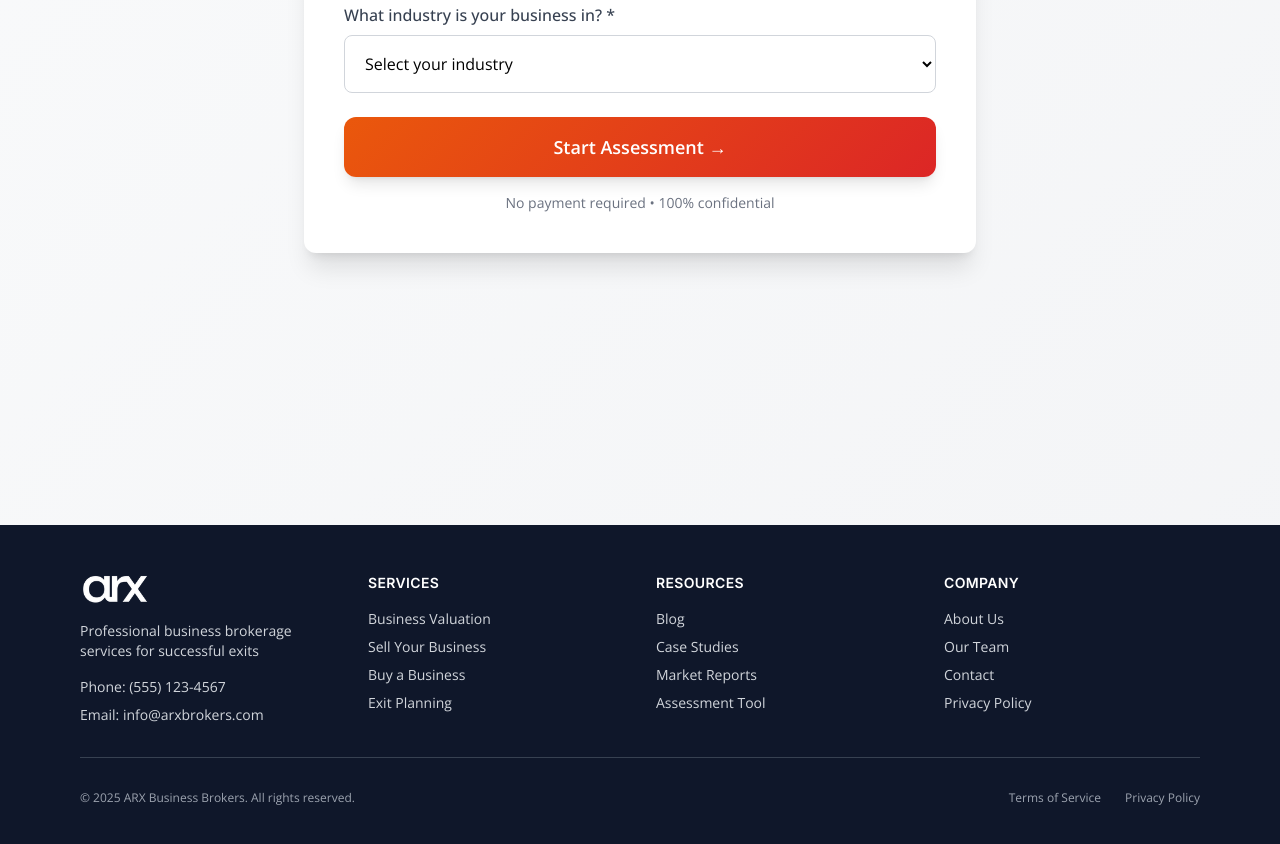
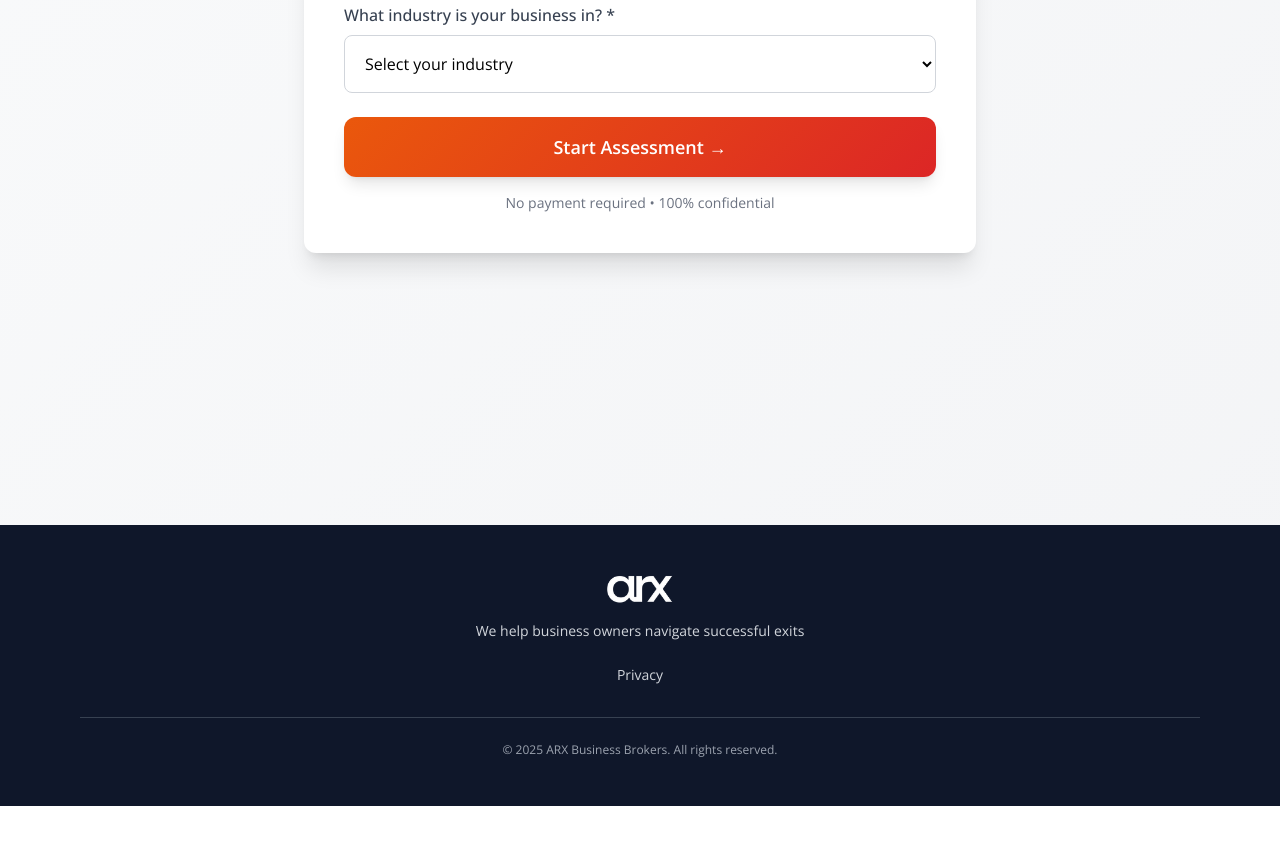
Before and after one commit to brechtarx/exit-score, a website: page index.html in a window 1280 px wide. Shown: the part 444-1288 px from the top of the page. After the commit the page ends 1250 px from the top, so only its background shows below. Drawn offline with nearby package versions, Linux system fonts and the light colour scheme.

Commit message:
Update footer to match exact content and layout from arxbrokers.com

```diff
--- a/index.html
+++ b/index.html
@@ -1156,65 +1156,22 @@
     <!-- Footer -->
     <footer class="bg-slate-900 text-white py-12 mt-16">
         <div class="max-w-6xl mx-auto px-4">
-            <div class="grid grid-cols-1 md:grid-cols-4 gap-8">
-                <!-- Company Info -->
-                <div class="md:col-span-1">
-                    <div class="flex items-center mb-4">
+            <div class="text-center">
+                <div class="flex items-center justify-center mb-4">
                     <img src="/logo-white.png" alt="ARX Business Brokers" class="h-8 w-auto"
                          onerror="this.style.display='none'; document.getElementById('footerFallbackLogo').style.display='block';">
                     <div id="footerFallbackLogo" style="display:none;" class="logo-text text-2xl text-white lowercase font-bold">arx</div>
                 </div>
-                    <p class="text-sm text-gray-300 mb-4">
-                        Professional business brokerage services for successful exits
+                <p class="text-sm text-gray-300 mb-6">
+                    We help business owners navigate successful exits
                 </p>
-                    <div class="space-y-2 text-sm text-gray-300">
-                        <p>Phone: (555) 123-4567</p>
-                        <p>Email: info@arxbrokers.com</p>
+                <div class="flex justify-center space-x-8 text-sm text-gray-300">
+                    <a href="https://arxbrokers.com/privacy" class="hover:text-white transition-colors">Privacy</a>
                 </div>
-                </div>
-
-                <!-- Services -->
-                <div>
-                    <h3 class="text-sm font-semibold text-white uppercase tracking-wide mb-4">Services</h3>
-                    <ul class="space-y-2 text-sm text-gray-300">
-                        <li><a href="https://arxbrokers.com/business-valuation" class="hover:text-white transition-colors">Business Valuation</a></li>
-                        <li><a href="https://arxbrokers.com/sell-business" class="hover:text-white transition-colors">Sell Your Business</a></li>
-                        <li><a href="https://arxbrokers.com/buy-business" class="hover:text-white transition-colors">Buy a Business</a></li>
-                        <li><a href="https://arxbrokers.com/consulting" class="hover:text-white transition-colors">Exit Planning</a></li>
-                    </ul>
-                </div>
-
-                <!-- Resources -->
-                <div>
-                    <h3 class="text-sm font-semibold text-white uppercase tracking-wide mb-4">Resources</h3>
-                    <ul class="space-y-2 text-sm text-gray-300">
-                        <li><a href="https://arxbrokers.com/blog" class="hover:text-white transition-colors">Blog</a></li>
-                        <li><a href="https://arxbrokers.com/case-studies" class="hover:text-white transition-colors">Case Studies</a></li>
-                        <li><a href="https://arxbrokers.com/market-reports" class="hover:text-white transition-colors">Market Reports</a></li>
-                        <li><a href="/" class="hover:text-white transition-colors">Assessment Tool</a></li>
-                    </ul>
-                </div>
-
-                <!-- Company -->
-                <div>
-                    <h3 class="text-sm font-semibold text-white uppercase tracking-wide mb-4">Company</h3>
-                    <ul class="space-y-2 text-sm text-gray-300">
-                        <li><a href="https://arxbrokers.com/about" class="hover:text-white transition-colors">About Us</a></li>
-                        <li><a href="https://arxbrokers.com/team" class="hover:text-white transition-colors">Our Team</a></li>
-                        <li><a href="https://arxbrokers.com/contact" class="hover:text-white transition-colors">Contact</a></li>
-                        <li><a href="https://arxbrokers.com/privacy" class="hover:text-white transition-colors">Privacy Policy</a></li>
-                    </ul>
-                </div>
-            </div>
-
-            <!-- Bottom Bar -->
-            <div class="border-t border-gray-700 mt-8 pt-8 flex flex-col md:flex-row justify-between items-center">
+                <div class="mt-8 pt-6 border-t border-gray-700">
                     <p class="text-xs text-gray-400">
                         © 2025 ARX Business Brokers. All rights reserved.
                     </p>
-                <div class="flex space-x-6 mt-4 md:mt-0">
-                    <a href="https://arxbrokers.com/terms" class="text-xs text-gray-400 hover:text-white transition-colors">Terms of Service</a>
-                    <a href="https://arxbrokers.com/privacy" class="text-xs text-gray-400 hover:text-white transition-colors">Privacy Policy</a>
                 </div>
             </div>
         </div>
```
Lines whose indentation alone changed are shown as unchanged.
